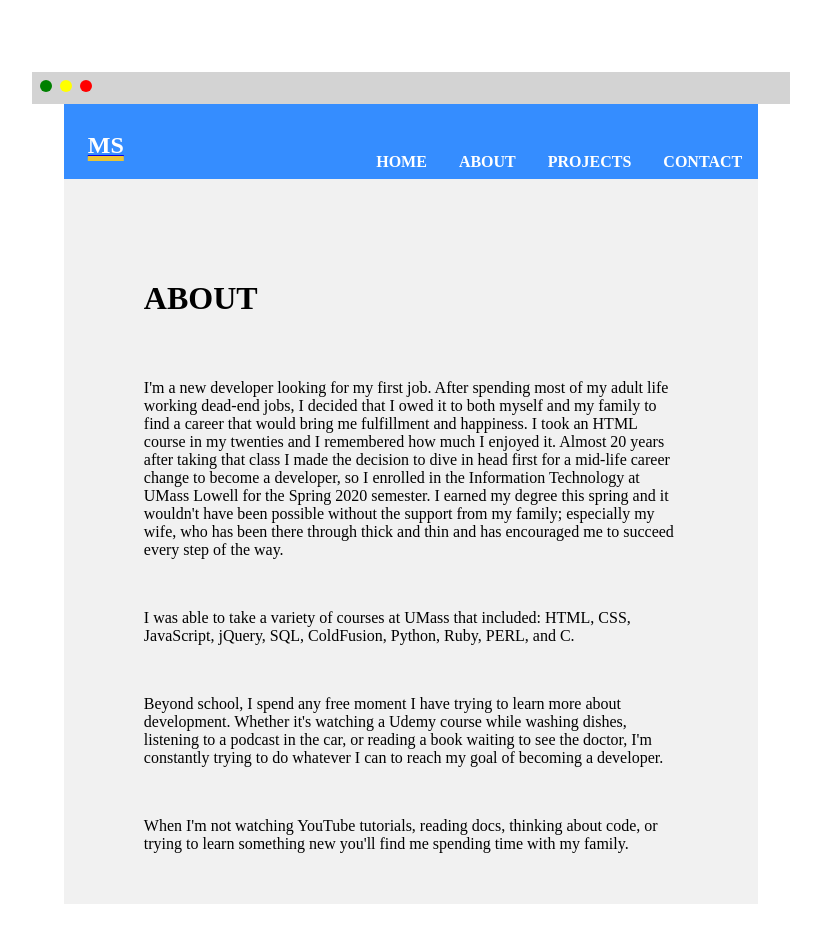
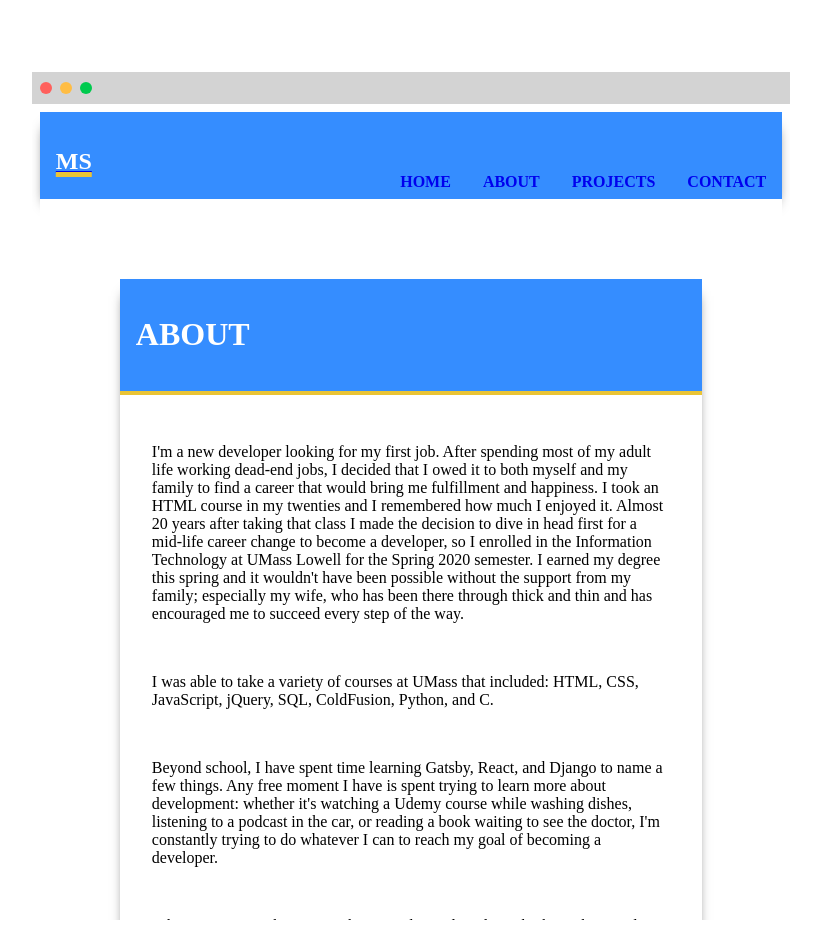
Before and after one commit to mnsykes/msykes_dev, a Gatsby site: page /about in a window 1280 px wide. Shown: the whole page, without its empty margins (229-1050 px from the left). Built offline with nearby package versions, Linux system fonts and the light colour scheme; Gatsby itself is replaced by a stand-in of ours.

Commit message:
done for now

```diff
--- a/src/components/Footer.js
+++ b/src/components/Footer.js
@@ -20,6 +20,8 @@
 			<br />
 			<div>
 				<h3>Made with: </h3>
+				<br />
+				<a href="https://www.gatsbyjs.com/">
 					<StaticImage
 						src="../images/icon.png"
 						alt="Gatsby logo"
@@ -27,6 +29,7 @@
 						width={50}
 						height={50}
 					/>
+				</a>
 			</div>
 		</footer>
 	);
--- a/src/components/Navbar.js
+++ b/src/components/Navbar.js
@@ -1,10 +1,11 @@
 import React from "react";
 import { Link } from "gatsby";
-import { navContainer, logo, logoLink, navLinks, navLink } from "./compstyles/nav.module.scss";
+import { navBar, logo, logoLink, navLinks, navLink } from "./compstyles/nav.module.scss";
 
 export default function Navbar() {
+
 	return (
-		<nav className={navContainer}>
+		<nav className={navBar}>
 			<div className={logo}>
 				<Link to="/">
 					<h1 className={logoLink}>MS</h1>
@@ -24,6 +25,8 @@
 					Contact
 				</Link>
 			</div>
+
+
 		</nav>
 	);
 }
--- a/src/components/compstyles/footer.module.scss
+++ b/src/components/compstyles/footer.module.scss
@@ -5,7 +5,7 @@
 	text-align: center;
 	position: relative;
 	bottom: 0;
-	background: rgb(241, 241, 241);
+
 
 	a {
 		font-size: 2rem;
@@ -13,7 +13,7 @@
 		color: $blue;
 
 		&:hover {
-			color: white;
+			color: $yellow;
 		}
 	}
 }
--- a/src/components/compstyles/layout.module.scss
+++ b/src/components/compstyles/layout.module.scss
@@ -3,9 +3,10 @@
 
 .container {
 	height: 100vh;
-	max-width: 90%;
+	max-width: 95%;
 	margin: 0 auto;
 	padding: 4rem 0;
+
 
 	.topBar {
 		background: lightgray;
@@ -14,14 +15,14 @@
 		.circles {
 			display: flex;
 			align-items: center;
-			padding: 0.5rem 0.5rem;
+			padding: 0.65rem 0.5rem;
 
 			.one {
 				margin-right: 0.5rem;
 				border-radius: 50%;
 				height: 0.75rem;
 				width: 0.75rem;
-				background-color: green;
+				background-color: #ff605c;
 			}
 
 			.two {
@@ -29,21 +30,21 @@
 				border-radius: 50%;
 				height: 0.75rem;
 				width: 0.75rem;
-				background: yellow;
+				background: #ffbd44;
 			}
 
 			.three {
 				border-radius: 50%;
 				height: 0.75rem;
 				width: 0.75rem;
-				background: red;
+				background: #00ca4e;
 			}
 		}
 	}
 
 	.window {
 		max-width: 100%;
-		padding: 0 2rem;
+		padding: 0.5rem;
 		background: white;
 		overflow: scroll;
 		height: 100%;
@@ -55,9 +56,10 @@
 }
 
 .content {
-	background: rgb(241, 241, 241);
+	// box-shadow: 0px 10px 13px -7px #000000, 5px 5px 15px 5px rgba(0,0,0,0);
+	background: white;
 	height: auto;
-	padding: 2.5rem 2.5rem;
+	padding: 2.5rem .5rem;
 	margin: 0 auto;
 
 	@include md {
--- a/src/components/compstyles/nav.module.scss
+++ b/src/components/compstyles/nav.module.scss
@@ -1,18 +1,18 @@
 @import "../../styles/colors";
 @import "../../styles/mixins";
 
-.navContainer {
-	display: grid;
-	grid-template-columns: 1fr;
-	padding-top: 0.5rem;
+.navBar {
 	background: $blue;
+	box-shadow: 0px 10px 13px -7px #000000, 5px 5px 15px 5px rgba(0,0,0,0);
+
 
 		.logo {
 			.logoLink {
 				color: white;
 				text-decoration: 5px underline $yellow;
 				font-weight: bold;
-			text-align: center;
+				text-align: left;
+				padding: 1rem 1rem;
 
 				&:hover {
 					color: $yellow;
@@ -21,28 +21,33 @@
 				}
 
 				@include md {
+					display: flex;
+					justify-content: flex-start;
+					align-items: flex-start;
 					text-align: left;
-				padding-left: 1.5rem;
+					padding-bottom: 0.25rem;
+
 				}
 			}
+
 		} // end logo
 
 		.navLinks {
+			color: $yellow;
+			font-weight: bold;
 			display: flex;
-		align-items: flex-end;
-		justify-content: center;
-		padding-bottom: 0.5rem;
+			justify-content: flex-start;
 
 			.navLink {
-			color: white;
-			padding: 0 1rem;
+				font-size: 0.75rem;
+				padding: 0.5rem 1rem;
 				text-decoration: none;
 				font-weight: bold;
 				text-transform: uppercase;
 
 				&:hover {
 					transform: scale(1.1);
-				color: $yellow;
+					color: white;
 					text-decoration: underline $yellow;
 				}
 
@@ -50,16 +55,24 @@
 					outline: none;
 					text-decoration: underline $yellow;
 				}
+
+				@include md {
+					font-size: 1rem;
+				}
 			} // end link
 
 			@include md {
 				display: flex;
 				justify-content: flex-end;
+				align-items: flex-end;
 			}
 		} // end navLinks
 
 		@include md {
-		display: grid;
-		grid-template-columns: 1fr 1fr;
+			display: flex;
+			flex-direction: row;
+			justify-content: space-between;
 		}
+
+
 } // end nav container
--- a/src/components/compstyles/projects.module.scss
+++ b/src/components/compstyles/projects.module.scss
@@ -1,11 +1,17 @@
 @import "../../styles/mixins";
 @import "../../styles/colors";
 
-h1 {
-	text-align: left;
-	text-transform: uppercase;
-	font-weight: bold;
-	padding-bottom: 1rem;
+.projectTitle {
+	border-bottom: 4px solid $yellow;
+	background: $blue;
+
+	h1 {
+		text-align: left;
+		text-transform: uppercase;
+		font-weight: bold;
+		padding: 1rem;
+		color: white;
+	}
 }
 
 h3 {
@@ -14,25 +20,41 @@
 }
 
 .card {
-	padding: 1rem;
+	box-shadow: 0px 10px 13px -7px #000000, 5px 5px 15px 5px rgba(0,0,0,0);
 	display: grid;
 	grid-template-columns: 1fr;
-	gap: 2rem;
+	// gap: 2rem;
 	margin: 0 auto 4rem auto;
+	background: white;
 
 	.imgArea {
+
+
 		a {
 			&:hover {
 				transform: scale(1.1);
 			}
 		}
 		.cardImage {
-			width: 100%;
-			height: auto;
+
+			&:hover {
+				opacity: 0.8;
+			}
 		}
 	}
 
 	.descArea {
+		padding: 1rem 0.5rem 1.5rem 0.5rem;
+
+		a {
+			color: $blue;
+			text-decoration: none;
+			&:hover {
+				color: $yellow;
+				text-decoration: underline $blue;
+			}
+		}
+
 		.gitLink {
 			color: $blue;
 			margin-left: 1rem;
--- a/src/pages/about.js
+++ b/src/pages/about.js
@@ -1,13 +1,15 @@
 import React from "react";
 import Layout from "../components/Layout";
-import { aboutGrid, aboutText, emojiList } from "../styles/about.module.scss";
+import { aboutGrid, aboutText, aboutTitle } from "../styles/about.module.scss";
 
 export default function about() {
 	return (
 		<Layout>
 			<div>
 				<div className={aboutGrid}>
-					<h1>About</h1>
+					<div className={aboutTitle}>
+						<h1>About</h1>
+					</div>
 					<div className={aboutText}>
 						<p>
 							I'm a new developer looking for my first job. After spending most of my adult life
@@ -23,12 +25,11 @@
 						<br />
 						<p>
 							I was able to take a variety of courses at UMass that included: HTML, CSS, JavaScript,
-							jQuery, SQL, ColdFusion, Python, Ruby, PERL, and C.
+							jQuery, SQL, ColdFusion, Python, and C.
 						</p>
 						<br />
 						<p>
-							Beyond school, I spend any free moment I have trying to learn more about development.
-							Whether it's watching a Udemy course while washing dishes, listening to a podcast in
+							Beyond school, I have spent time learning Gatsby, React, and Django to name a few things. Any free moment I have is spent trying to learn more about development: whether it's watching a Udemy course while washing dishes, listening to a podcast in
 							the car, or reading a book waiting to see the doctor, I'm constantly trying to do
 							whatever I can to reach my goal of becoming a developer.
 						</p>
@@ -38,36 +39,6 @@
 							to learn something new you'll find me spending time with my family.
 						</p>
 					</div>
-					<div className={emojiList}>
-						<div>
-							<p>
-								<span role="img" aria-label="img">
-									💑
-								</span>{" "}
-								Husband
-							</p>
-							<p>
-								<span role="img" aria-label="img">
-									👨‍👧‍👧
-								</span>{" "}
-								Father of Two
-							</p>
-						</div>
-						<div>
-							<p>
-								<span role="img" aria-label="img">
-									🐕
-								</span>{" "}
-								Dog Dad
-							</p>
-							<p>
-								<span role="img" aria-label="img">
-									☕
-								</span>{" "}
-								Black Coffee Drinker
-							</p>
-						</div>
-					</div>
 				</div>
 			</div>
 		</Layout>
--- a/src/styles/_colors.scss
+++ b/src/styles/_colors.scss
@@ -1,8 +1,5 @@
-$border: #e65f5c;
+
 $yellow: #eac435;
-$purple: #ca7df9;
 $blue: #358dff;
-$pink: #f896d8;
-$aqua: #64e9ee;
 $white: #ebebeb;
 $background: #124e78;
--- a/src/styles/about.module.scss
+++ b/src/styles/about.module.scss
@@ -2,28 +2,32 @@
 @import "colors";
 
 .aboutGrid {
+	box-shadow: 0px 10px 13px -7px #000000, 5px 5px 15px 5px rgba(0,0,0,0);
 	margin: 0 auto;
 	display: grid;
 	grid-template-columns: 1fr;
-	gap: 1.5rem;
+	// gap: 1.5rem;
 
-	h1 {
-		text-align: left;
-		text-transform: uppercase;
-		font-weight: bold;
+	.aboutTitle {
+		border-bottom: 4px solid $yellow;
+		background: $blue;
+
+		h1 {
+			text-align: left;
+			text-transform: uppercase;
+			font-weight: bold;
+			padding: 1rem;
+			color: white;
+		}
 	}
 
 	.aboutText {
-		max-width: 84ch;
+		padding: 0.5rem 1rem;
+
+		@include md {
+			padding: 2rem;
+		}
 	}
 
-	.emojiList {
-		margin: 0 auto;
-		line-height: 2rem;
-		display: flex;
 
-		div {
-			padding: 0 1rem;
-		}
-	}
 }
--- a/src/styles/form.module.scss
+++ b/src/styles/form.module.scss
@@ -1,27 +1,27 @@
 @import "colors";
 @import "mixins";
 
+.formWrapper {
+	box-shadow: 0px 10px 13px -7px #000000, 5px 5px 15px 5px rgba(0,0,0,0);
+	padding: 0.75rem 1.5rem;
+
+	.formTitle {
+		border-bottom: 4px solid $yellow;
+		background: $blue;
+
 		h1 {
-	text-align: left;
+			color: white;
+			text-align: center;
 			text-transform: uppercase;
 			font-weight: bold;
+			padding: 1rem;
 		}
 
-h2 {
-	font-weight: bold;
-	text-transform: uppercase;
-	text-align: left;
-	margin-bottom: 2rem;
 	}
+
 
 	.contactForm {
 		margin: 0 auto;
-	// padding: 1.5rem;
-
-	@include md {
-		padding: 2rem 8rem;
-	}
-}
 
 		.inputWrapper {
 			display: flex;
@@ -74,3 +74,10 @@
 				border-bottom: 5px solid $blue;
 			}
 		}
+
+		@include md {
+			padding: 2rem 8rem;
+		}
+	}
+
+}
--- a/src/styles/main.scss
+++ b/src/styles/main.scss
@@ -22,6 +22,10 @@
 	// background-blend-mode: lighten;
 }
 
+a {
+	text-decoration: none;
+}
+
 p {
 	line-height: 1.5em;
 }
```
Also changed, not shown: src/components/ProjectCard.js (+4 -3 lines), src/pages/contact.js (+6 -4 lines), src/projects/diary.md (+1 -0 lines), src/styles/home.module.scss (+6 -3 lines). Lines whose indentation alone changed are shown as unchanged.
